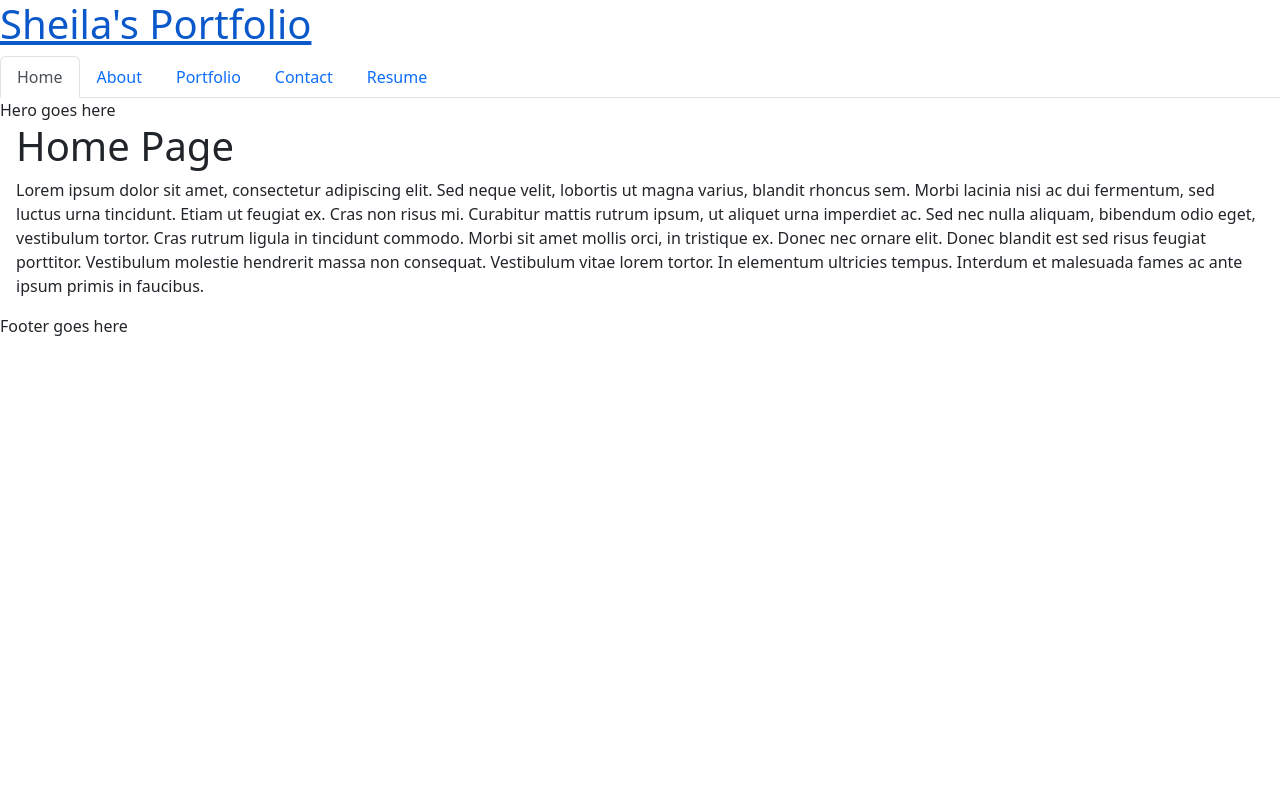
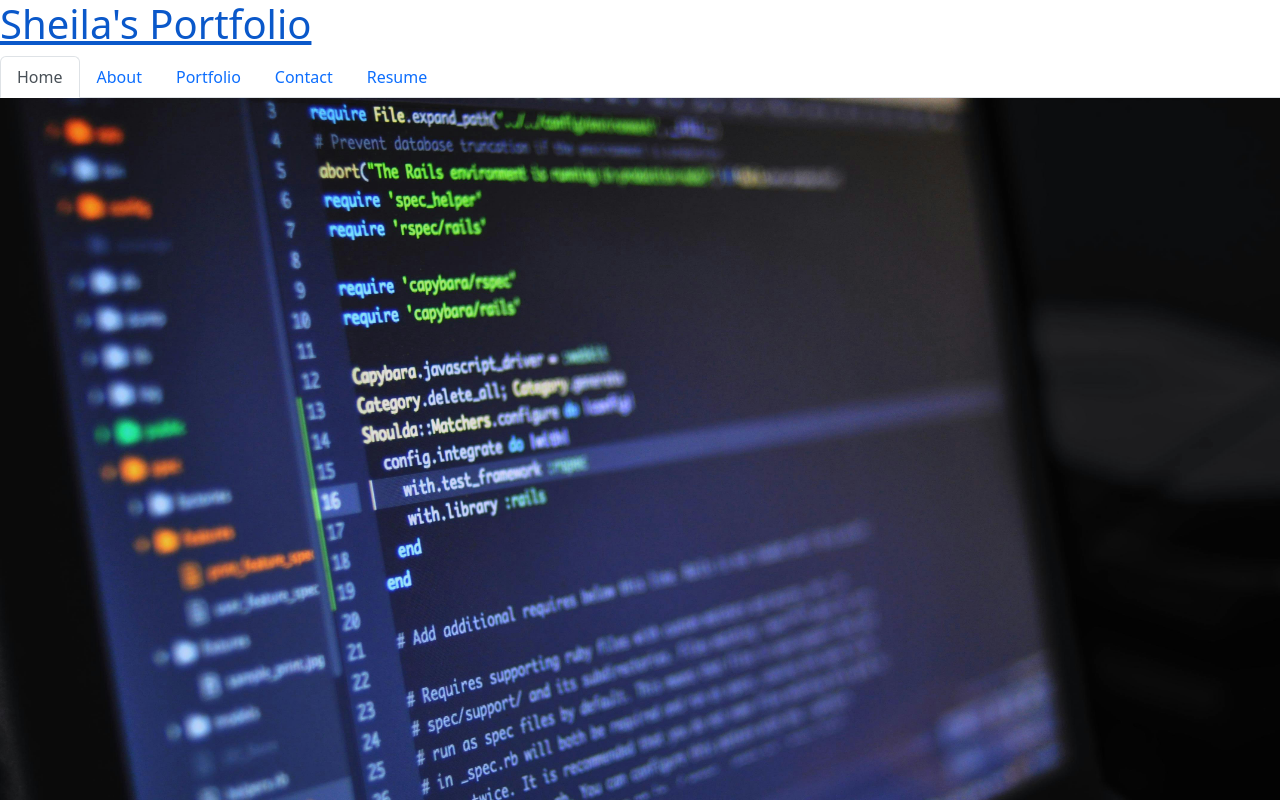
Before and after one commit to Sheila-Ha/my-portfolio-react, a React (Vite) app: page / in a window 1280 px wide. Shown: the top 800 px of the page. Built offline with nearby package versions, Linux system fonts and the light colour scheme.

Commit message:
added hero img and readme info

```diff
--- a/src/assets/components/Hero.jsx
+++ b/src/assets/components/Hero.jsx
@@ -1,7 +1,7 @@
 function Hero() {
     return (
         <div>
-            Hero goes here
+            <img src="public/images/hero_img.jpg"/>
         </div>
     );
 }
```
Also changed, not shown: public/images/hero_img.jpg (added), 1 other file (tests, documents, lock files or other folders).
